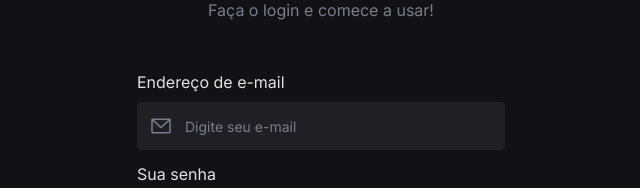
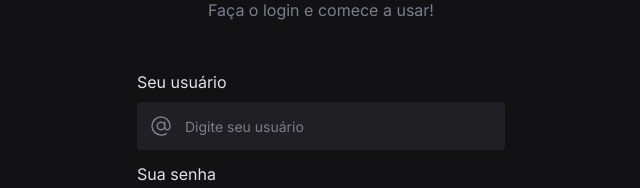
Before and after one commit to bc-fullstack-03/thais-cavalcante-frontend, a React (Vite) app: page / in a window 1280 px wide. Shown: the part 314-502 px from the top of the page, without its empty margins (319-959 px from the left). Built offline with nearby package versions, Linux system fonts and the light colour scheme.

Commit message:
Changing email to user

```diff
--- a/src/components/AuthForm/index.tsx
+++ b/src/components/AuthForm/index.tsx
@@ -2,11 +2,7 @@ import { Link } from "react-router-dom";
 import Button from "../Button";
 import { ParrotIcon } from "../ParrotIcon";
 import { TextInput } from "../TextInput";
-import {
-  EnvelopeSimple,
-  IdentificationCard,
-  Lock,
-} from "@phosphor-icons/react";
+import { At, IdentificationCard, Lock } from "@phosphor-icons/react";
 import { FormEvent } from "react";
 import Heading from "../Heading";
 import Text from "../Text";
@@ -84,16 +80,16 @@ function AuthForm({
           </div>
         )}
         <Text size="md" className="text-gray-light mb-2">
-          Endereço de e-mail
+          Seu usuário
         </Text>
         <TextInput.Root>
           <TextInput.Icon>
-            <EnvelopeSimple color="#7C7C8A" size={24} />
+            <At color="#7C7C8A" size={24} />
           </TextInput.Icon>
           <TextInput.Input
             id="user"
             type="text"
-            placeholder="Digite seu e-mail"
+            placeholder="Digite seu usuário"
           ></TextInput.Input>
         </TextInput.Root>
         <Text size="md" className="text-gray-light mb-2 mt-3">
```
